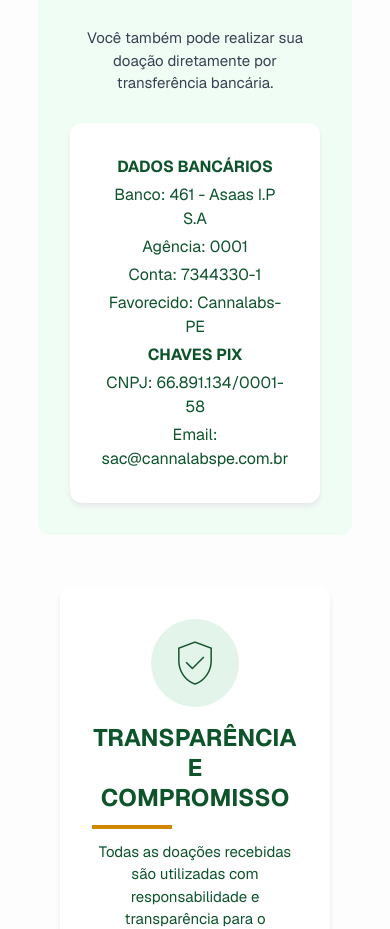
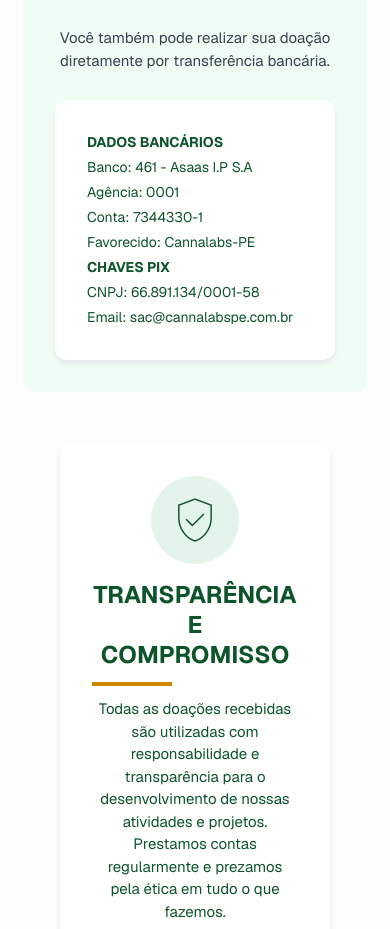
Before and after one commit to tiagoharry/cannalabs, a Next.js app: page /doar in a window 390 px wide. Shown: the part 2560-3489 px from the top of the page. Built offline with nearby package versions, Linux system fonts and the light colour scheme.

Commit message:
lagura banco mobile

```diff
--- a/src/app/doar/page.tsx
+++ b/src/app/doar/page.tsx
@@ -81,12 +81,12 @@
           <p className="text-gray-700 max-w-77 text-[15px]">
             Você também pode realizar sua doação diretamente por transferência bancária.
           </p>
-          <div className="bg-white shadow-md shadow-gray-200 p-8 rounded-xl mt-3 max-w-110 max-md:flex-col max-md:items-center max-md:text-center max-md:gap-4">
-            <div className="flex flex-col gap-1">
-              <p className="text-green-900 font-bold">
+          <div className="bg-white shadow-md shadow-gray-200 p-8 rounded-xl mt-3 max-w-110 max-lg:w-[280px] max-md:flex-col max-md:items-center max-md:text-center max-md:gap-4">
+            <div className="flex flex-col gap-1 max-lg:text-[14px] max-lg:text-left">
+              <p className="text-green-900 font-bold ">
                 DADOS BANCÁRIOS
               </p>
-              <div className="text-green-900 flex flex-col gap-1">
+              <div className="text-green-900 flex flex-col gap-1 ">
                 <p>
                   Banco: 461 - Asaas I.P S.A
                 </p>
```
